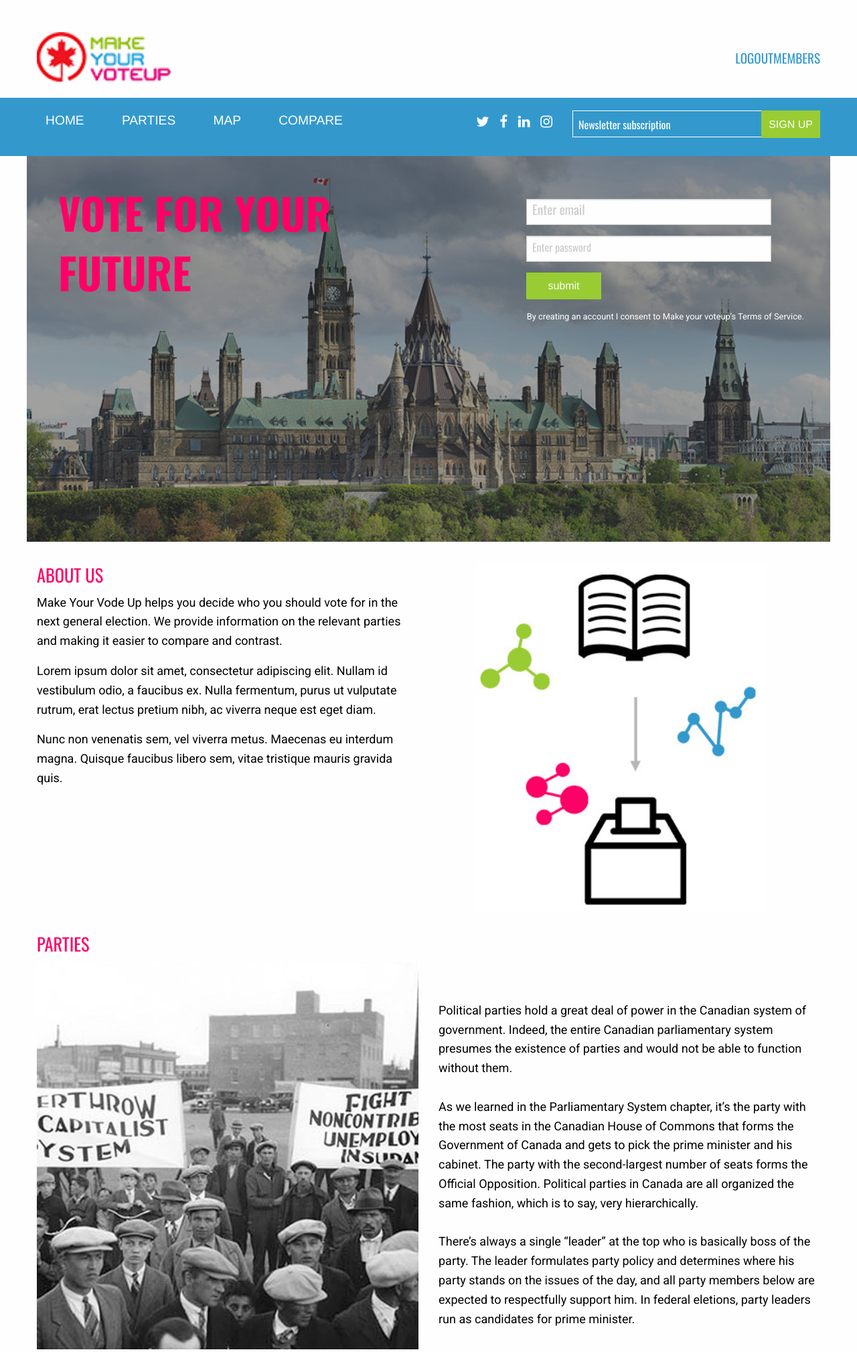
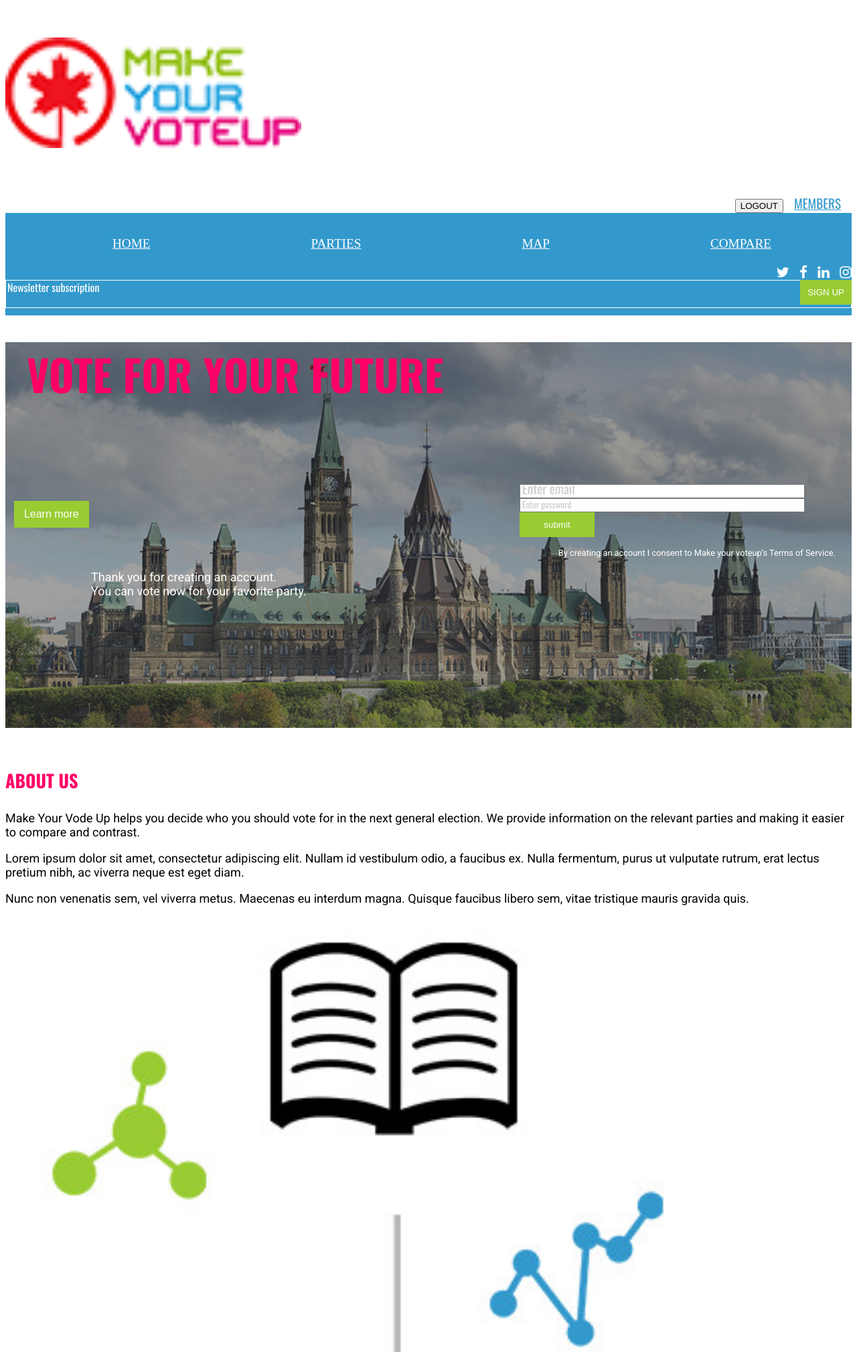
Before and after one commit to kirld/make-up-your-vote, a PHP site: page /vote-up/ in a window 1280 px wide. Shown: the top 2019 px of the page at 67% size. Run offline with PHP 8.4, Linux system fonts and the light colour scheme; the visitor is signed in with stand-in values (Sample User, id 1); style sheets or scripts are compiled from the project's sources; some libraries are stand-ins or nearby versions.

Commit message:
updates to github repo by mack Oct2016

```diff
--- a/compare.php
+++ b/compare.php
@@ -1,6 +1,6 @@
 <?php
 include 'header.php';
-include'navigation.php';
+include 'navigation.php';
 ?>
 
 		<!-- load angularJS -->
--- a/footer.php
+++ b/footer.php
@@ -41,7 +41,7 @@
   </div>
 </footer>
 <!-- End of Footer -->
-</div>
+<!-- </div> -->
 <!-- End of Page Wrapper -->
   <script src="bower_components/what-input/what-input.js"></script>
   <script src="bower_components/foundation-sites/dist/foundation.js"></script>
--- a/header.php
+++ b/header.php
@@ -13,7 +13,8 @@
     <!-- Roboto Goole Fonts -->
     <link href='https://fonts.googleapis.com/css?family=Roboto:400,500,700,900,300' rel='stylesheet' type='text/css'>
 
-    <link rel="stylesheet" href="css/app.css">
+    <link rel="stylesheet" href="css/foundation.min.css">
+    <link rel="stylesheet" href="css/main.css">
     	<!-- Font Awesome -->
     <link rel="stylesheet" href="https://maxcdn.bootstrapcdn.com/font-awesome/4.5.0/css/font-awesome.min.css">
     <!-- applying jquery -->
--- a/index.php
+++ b/index.php
@@ -45,6 +45,14 @@
           <p class='inp-col-p'>
                 By creating an account I consent to Make your voteup’s Terms of Service.
           </p>
+          <div class="help-tx">
+            <?php
+              $successLog = '<p style="color: white;">Thank you for creating an account.<br>You can vote now for your favorite party.</p>';
+
+              if( isset($_SESSION['user']) ){ echo $successLog;}
+            ?>
+          </div>
+
         </div>
       </div>
     </section>
--- a/partials/sign-up-process.php
+++ b/partials/sign-up-process.php
@@ -69,7 +69,10 @@
                 $_SESSION['user'] = $email;
                 //Once user has succesfully created an account
                 // send to the compare page to begin voting
-                echo "<script> location.replace('../compare.php'); </script>";
+
+
+                // echo "<script> location.replace('../index.php'); </script>";
+                header('Location: //localhost/vote-up/index.php');
             }
         }
     }
--- /dev/null
+++ b/scss/_master-mixin.scss
@@ -0,0 +1,59 @@
+@mixin upper-blue() {
+  @include font-size(1.3);
+  color: $color-brand-blue;
+  font-weight: 500;
+  letter-spacing: .05em;
+  text-transform: uppercase;
+}
+
+// Rem output with px fallback
+@mixin font-size($sizeValue: 1) {
+  // font-size: ($sizeValue * 16) * 1px;
+  font-size: $sizeValue * 1rem;
+}
+
+// Center block
+@mixin center-block {
+  display: block;
+  margin-left: auto;
+  margin-right: auto;
+}
+
+// Clearfix
+@mixin clearfix() {
+  content: "";
+  display: table;
+}
+
+// Clear after (not all clearfix need this also)
+@mixin clearfix-after() {
+  clear: both;
+}
+
+@mixin block-vcenter() {
+  position: absolute;
+  top: 50%;
+  left: 0;
+  transform: translateY(-50%);
+}
+
+@mixin respond-to($breakpoint) {
+  @if map-has-key($breakpoints, $breakpoint) {
+    @media (min-width: #{map-get($breakpoints, $breakpoint)}) {
+      @content;
+    }
+  } @else {
+    @warn "Unfortunately, no value could be retrieved from `#{$breakpoint}`. "
+        + "Please make sure it is defined in `$breakpoints` map.";
+  }
+}
+
+@mixin fa() {
+  display: inline-block;
+  font: normal normal normal 14px/1 FontAwesome;
+  font-size: inherit;
+  text-rendering: auto;
+  -webkit-font-smoothing: antialiased;
+  -moz-osx-font-smoothing: grayscale;
+  transform: translate(0, 0);
+}
--- /dev/null
+++ b/scss/_media.scss
@@ -0,0 +1,16 @@
+$size__site-main: 100%;
+$size__site-sidebar: 25%;
+
+$break__xs: 768px;
+$break__sm: 1024px;
+$break__md: 1200px;
+
+$breakpoints: (
+  xs: 768px,
+  sm: 1024px,
+  md: 1200px,
+);
+
+$break__xs: map-get($breakpoints, xs);
+$break__sm: map-get($breakpoints, sm);
+$break__md: map-get($breakpoints, md);
--- a/scss/main.scss
+++ b/scss/main.scss
@@ -1,6 +1,10 @@
 /**********************
 	Global Variables
 ***********************/
+
+@import "vote";
+@import "_master-mixin";
+@import "_media"; /* media queries */
 
 	/* Color */
 $primary-white: #fff;
@@ -74,8 +78,15 @@ p{
 }
 
 
-.main-top-nav li{
-	display: inline-block;
+.main-top-nav {
+
+  li{
+   display: inline-block;
+
+    @include respond-to(md) {
+        margin-right: 1rem;
+    }
+  }
 }
 
 .main-top-nav a{
@@ -148,6 +159,18 @@ p{
     color: $primary-red;
 }
 
+.help-tx {
+    text-align: center;
+
+    @include respond-to(sm){
+        text-align: left;
+        padding-left: 2.5rem;
+    }
+
+    @include respond-to(md) {
+         padding-left: 8rem;
+    }
+}
 
 .nav-inp-right{
 	position: relative;
--- a/sign-up.php
+++ b/sign-up.php
@@ -11,7 +11,8 @@
     <!-- Roboto Goole Fonts -->
     <link href='https://fonts.googleapis.com/css?family=Roboto:400,500,700,900,300' rel='stylesheet' type='text/css'>
 
-    <link rel="stylesheet" href="css/app.css">
+    <link rel="stylesheet" href="css/foundation.min.css">
+    <link rel="stylesheet" href="css/main.css">
     	<!-- Font Awesome -->
     <link rel="stylesheet" href="https://maxcdn.bootstrapcdn.com/font-awesome/4.5.0/css/font-awesome.min.css">
 
```
Also changed, not shown: sign-in.php (+9 -5 lines).
